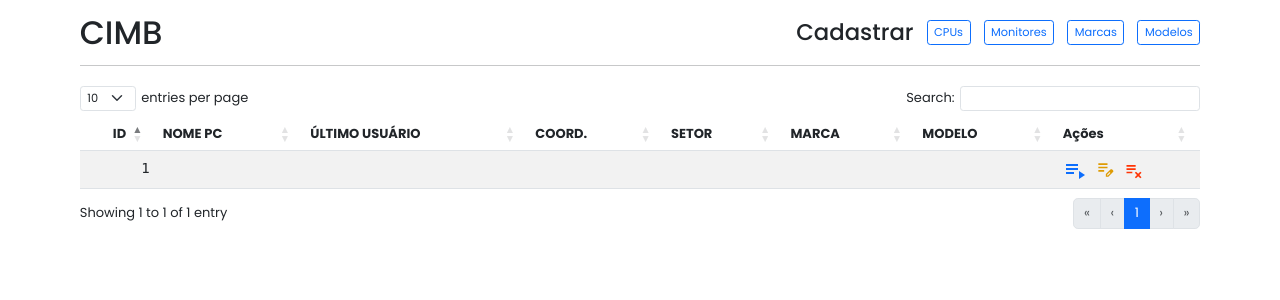
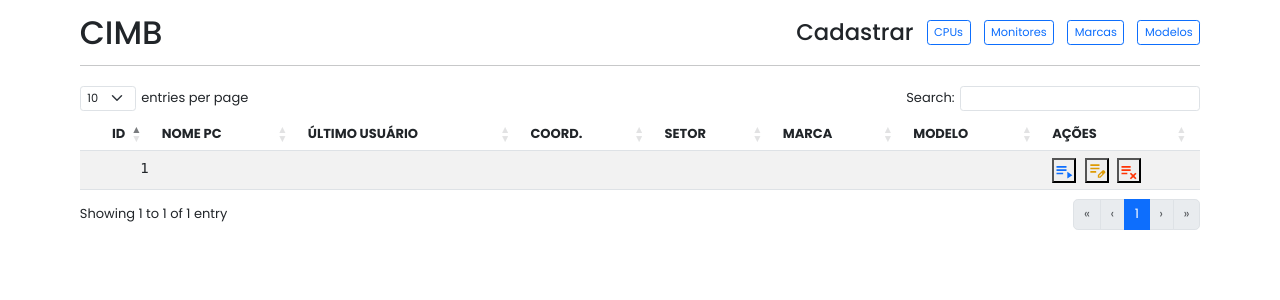
Before and after one commit to 1tbps/cimb, a PHP site: page / in a window 1280 px wide. Shown: the top 300 px of the page. Run offline with PHP 8.4, Linux system fonts and the light colour scheme; tables that the repository leaves empty or names only in its code hold one stand-in row (values such as "Sample post"); data that the repository does not hold is empty.

Commit message:
Atualização
Atualização do botões de comando

```diff
--- a/css/style.css
+++ b/css/style.css
@@ -6,10 +6,10 @@
   font-family: 'Poppins', sans-serif;
   margin: 0;
   padding: 0;
-  box-sizing: border-box;
   font-size: small;
 }
-td{
+
+td {
   font-family: monospace;
   font-size: 14px;
 }
--- a/index.php
+++ b/index.php
@@ -37,7 +37,7 @@
           <th>SETOR</th>
           <th>MARCA</th>
           <th>MODELO</th>
-          <th>Ações</th>
+          <th>AÇÕES</th>
         </tr>
       </thead>
     </table>
--- a/listar_computadores.php
+++ b/listar_computadores.php
@@ -97,9 +97,9 @@ while ($row_computador = $result_computadores->fetch(PDO::FETCH_ASSOC)) {
   // $registro[] = $office_serial;
   $registro[] = $marca;
   $registro[] = $modelo;
-  $registro[] = ' <svg xmlns="http://www.w3.org/2000/svg" height="24px" viewBox="0 -960 960 960" width="24px" fill="#0D6EFD"><path d="M120-320v-80h320v80H120Zm0-160v-80h480v80H120Zm0-160v-80h480v80H120Zm520 520v-320l240 160-240 160Z"/></svg>
-                  <svg xmlns="http://www.w3.org/2000/svg" height="20px" viewBox="0 -960 960 960" width="20px" fill="#DE9B04"><path d="M160-400v-80h280v80H160Zm0-160v-80h440v80H160Zm0-160v-80h440v80H160Zm360 560v-123l221-220q9-9 20-13t22-4q12 0 23 4.5t20 13.5l37 37q8 9 12.5 20t4.5 22q0 11-4 22.5T863-380L643-160H520Zm300-263-37-37 37 37ZM580-220h38l121-122-18-19-19-18-122 121v38Zm141-141-19-18 37 37-18-19Z"/></svg>
-                  <svg xmlns="http://www.w3.org/2000/svg" height="20px" viewBox="0 -960 960 960" width="20px" fill="#FF3405"><path d="m576-80-56-56 104-104-104-104 56-56 104 104 104-104 56 56-104 104 104 104-56 56-104-104L576-80ZM120-320v-80h280v80H120Zm0-160v-80h440v80H120Zm0-160v-80h440v80H120Z"/></svg>';
+  $registro[] = ' <button type="button"><svg xmlns="http://www.w3.org/2000/svg" height="20px" viewBox="0 -960 960 960" width="20px" fill="#0D6EFD"><path d="M120-320v-80h320v80H120Zm0-160v-80h480v80H120Zm0-160v-80h480v80H120Zm520 520v-320l240 160-240 160Z"/></svg></button>
+                  <button type="button"><svg xmlns="http://www.w3.org/2000/svg" height="20px" viewBox="0 -960 960 960" width="20px" fill="#DE9B04"><path d="M160-400v-80h280v80H160Zm0-160v-80h440v80H160Zm0-160v-80h440v80H160Zm360 560v-123l221-220q9-9 20-13t22-4q12 0 23 4.5t20 13.5l37 37q8 9 12.5 20t4.5 22q0 11-4 22.5T863-380L643-160H520Zm300-263-37-37 37 37ZM580-220h38l121-122-18-19-19-18-122 121v38Zm141-141-19-18 37 37-18-19Z"/></svg></button>
+                  <button type="button"><svg xmlns="http://www.w3.org/2000/svg" height="20px" viewBox="0 -960 960 960" width="20px" fill="#FF3405"><path d="m576-80-56-56 104-104-104-104 56-56 104 104 104-104 56 56-104 104 104 104-56 56-104-104L576-80ZM120-320v-80h280v80H120Zm0-160v-80h440v80H120Zm0-160v-80h440v80H120Z"/></svg></button>';
   $dados[] = $registro;
 }
 // var_dump($dados);
```
